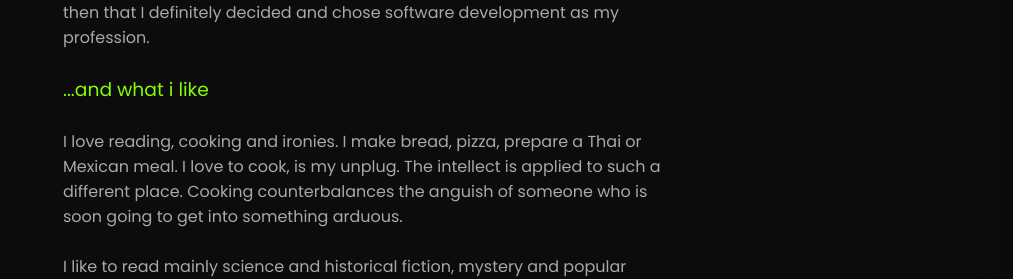
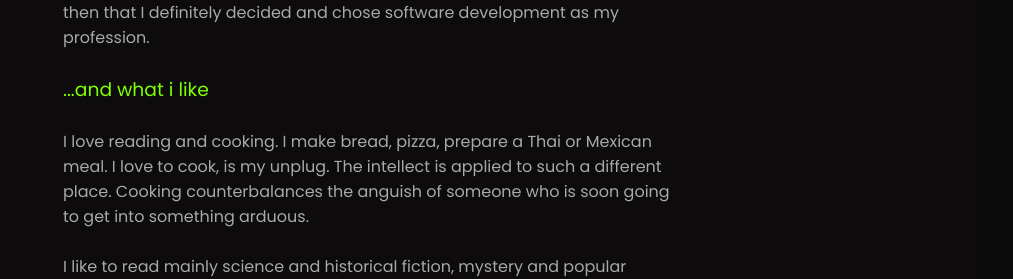
Before and after one commit to Tomyred/tred-portfolio, a React (Create React App) app: page / in a window 1280 px wide. Shown: the part 2969-3248 px from the top of the page, without its empty margins (267-1280 px from the left). Built offline with nearby package versions, Linux system fonts and the light colour scheme.

Commit message:
Update index.js

```diff
--- a/src/app/main/abourMe/index.js
+++ b/src/app/main/abourMe/index.js
@@ -64,7 +64,7 @@ const AboutMe = () => {
                         <h3 className="title">...and what i like</h3>
                         <br />
                         <p>
-                            I love reading, cooking and ironies. I make bread,
+                            I love reading and cooking. I make bread,
                             pizza, prepare a Thai or Mexican meal. I love to
                             cook, is my unplug. The intellect is applied to such
                             a different place. Cooking counterbalances the
```
